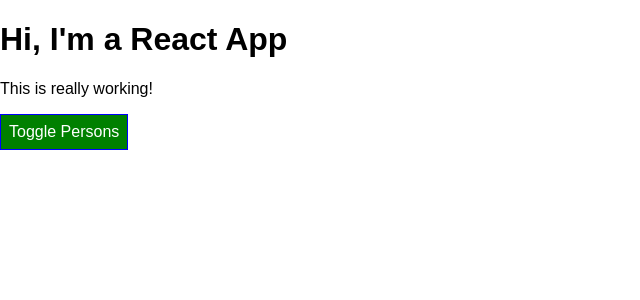
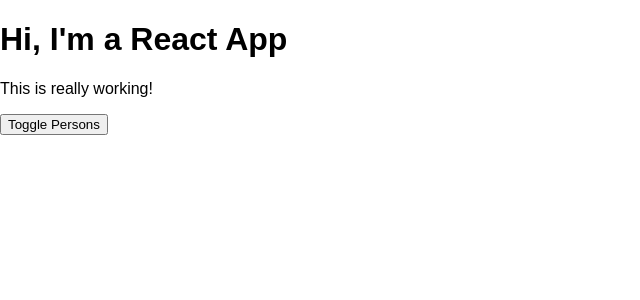
Before and after one commit to eduFDiaz/react-complete-guide, a React app: page / in a window 1280 px wide. Shown: the top 300 px of the page, without its empty margins (0-640 px from the left). Built offline with nearby package versions, Linux system fonts and the light colour scheme.

Commit message:
Adding pseudoselectors to css selectors, pretty cool!

```diff
--- a/src/App.css
+++ b/src/App.css
@@ -14,3 +14,26 @@
 .bold{
   font-weight: bold;
 }
+
+.App button{
+  border: blue;
+  padding: 16px;
+  background-color: green;
+  font: inherit;
+  color: white;
+  cursor: pointer;
+}
+
+.App button:hover{
+  background-color: lightgreen;
+  color: black;
+}
+
+.App button.Red{
+  background-color: red;
+}
+
+.App button.Red:hover{
+  background-color: salmon;
+  color: black;
+}
--- a/src/App.js
+++ b/src/App.js
@@ -40,14 +40,8 @@
      this.setState({persons: persons});
   };
   render() {
-    const style = {
-      backgroundColor: "green",
-      color: "white",
-      font: "inherit",
-      border: "1px solid blue",
-      padding: "8px"
-    };
     let persons = null;
+    let btnClass = '';
     if (this.state.ShowPersons) {
       persons = (
         <div>
@@ -61,6 +55,7 @@
           })}
         </div>
       );
+          btnClass = classes.Red;
     }
     const designedClasses = [];
     if (this.state.persons.length <= 2){
@@ -75,7 +70,7 @@
         <h1>Hi, I'm a React App</h1>
         <p className={designedClasses.join(' ')}>This is really working!</p>
         <button
-        style={style}
+        className={btnClass}
         onClick={this.togglePersonsHandler}>
           Toggle Persons
         </button>
```
